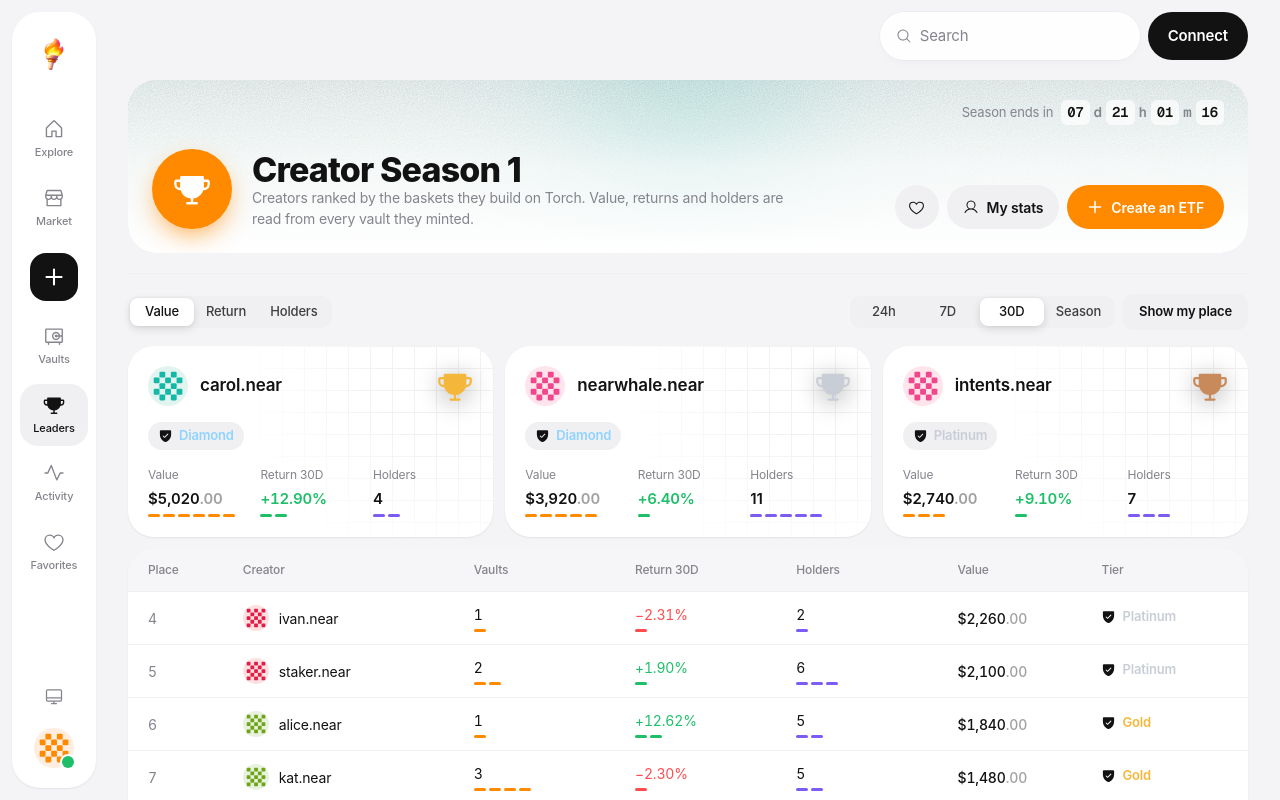
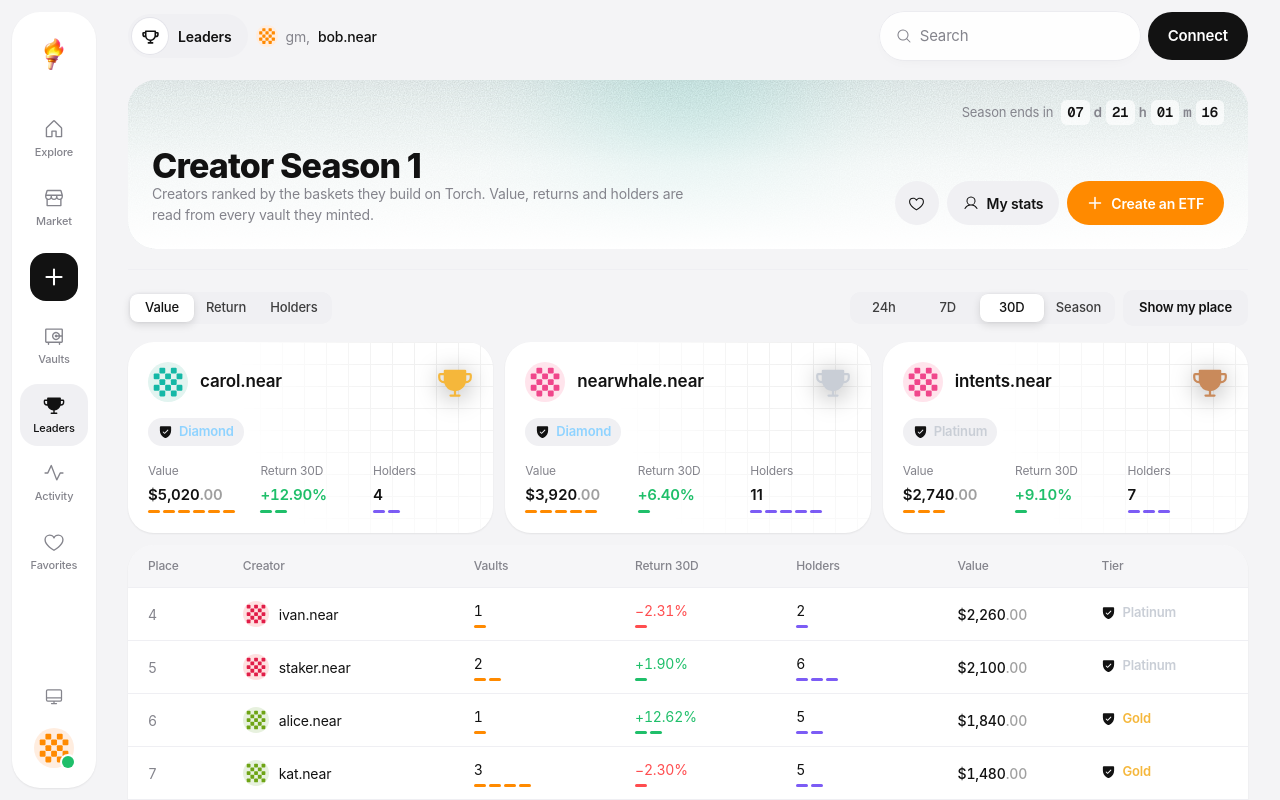
Before and after one commit to 0xpochita/torch, a Next.js app in the folder monorepo/apps/web/: page /leaderboard in a window 1280 px wide. Shown: the top 800 px of the page. Built offline with nearby package versions, Linux system fonts and the light colour scheme.

Commit message:
feat(web): page pill fills empty toolbars; drop trophy badge from leaderboard hero

```diff
--- a/monorepo/apps/web/src/app/leaderboard/leaderboard.tsx
+++ b/monorepo/apps/web/src/app/leaderboard/leaderboard.tsx
@@ -54,9 +54,6 @@ export function Leaderboard() {
             <Countdown />
           </div>
           <div className="flex flex-wrap items-end gap-5">
-            <div className="grid size-20 shrink-0 place-items-center rounded-full bg-tint text-white shadow-[0_10px_30px_-10px_var(--tint)]">
-              <Sym name="trophy" size={38} weight="fill" />
-            </div>
             <div className="min-w-0 flex-1">
               <h1 className="title-chunky text-[34px]">Creator Season 1</h1>
               <p className="max-w-[560px] text-[14px] text-muted">Creators ranked by the baskets they build on Torch. Value, returns and holders are read from every vault they minted.</p>
--- a/monorepo/apps/web/src/components/navbar.tsx
+++ b/monorepo/apps/web/src/components/navbar.tsx
@@ -135,7 +135,7 @@ export function Topbar({ title, subtitle, children }: { title?: string; subtitle
             <div className="no-scrollbar flex h-11 max-w-full items-center gap-0.5 overflow-x-auto rounded-full bg-fill p-1">{children}</div>
           </div>
         ) : (
-          <div className="flex-1" />
+          <PagePill />
         )}
         <label className="material hidden h-12 w-[260px] items-center gap-2 rounded-full px-4 text-muted lg:flex">
           <Sym name="search" size={16} />
@@ -154,6 +154,25 @@ export function Topbar({ title, subtitle, children }: { title?: string; subtitle
   );
 }
 
+/** Fills the toolbar on pages without filter chips: where you are, and who you are. */
+function PagePill() {
+  const path = usePathname();
+  const item = NAV.flatMap((g) => g.items).find((it) => (it.href === "/" ? path === "/" : path.startsWith(it.href)));
+  return (
+    <div className="flex min-w-0 flex-1 items-center gap-2">
+      <div className="flex h-11 items-center gap-1 rounded-full bg-fill p-1 pr-4">
+        <span className="grid size-9 place-items-center rounded-full bg-raised shadow-[0_0_0_1px_var(--line)]">
+          <Sym name={item?.icon ?? "house"} size={17} weight="bold" />
+        </span>
+        <span className="pl-1.5 text-[14px] font-semibold">{item?.label ?? "Torch"}</span>
+      </div>
+      <span className="hidden items-center gap-2 text-[14px] text-muted md:flex">
+        <Avatar account={ME} size={22} /> gm, <span className="font-medium text-text">{ME}</span>
+      </span>
+    </div>
+  );
+}
+
 /** Segment inside the toolbar's iOS-style segmented control. */
 export function ToolbarChip({ active, onClick, count, icon, children }: { active?: boolean; onClick?: () => void; count?: number; icon?: ReactNode; children: ReactNode }) {
   return (
```
